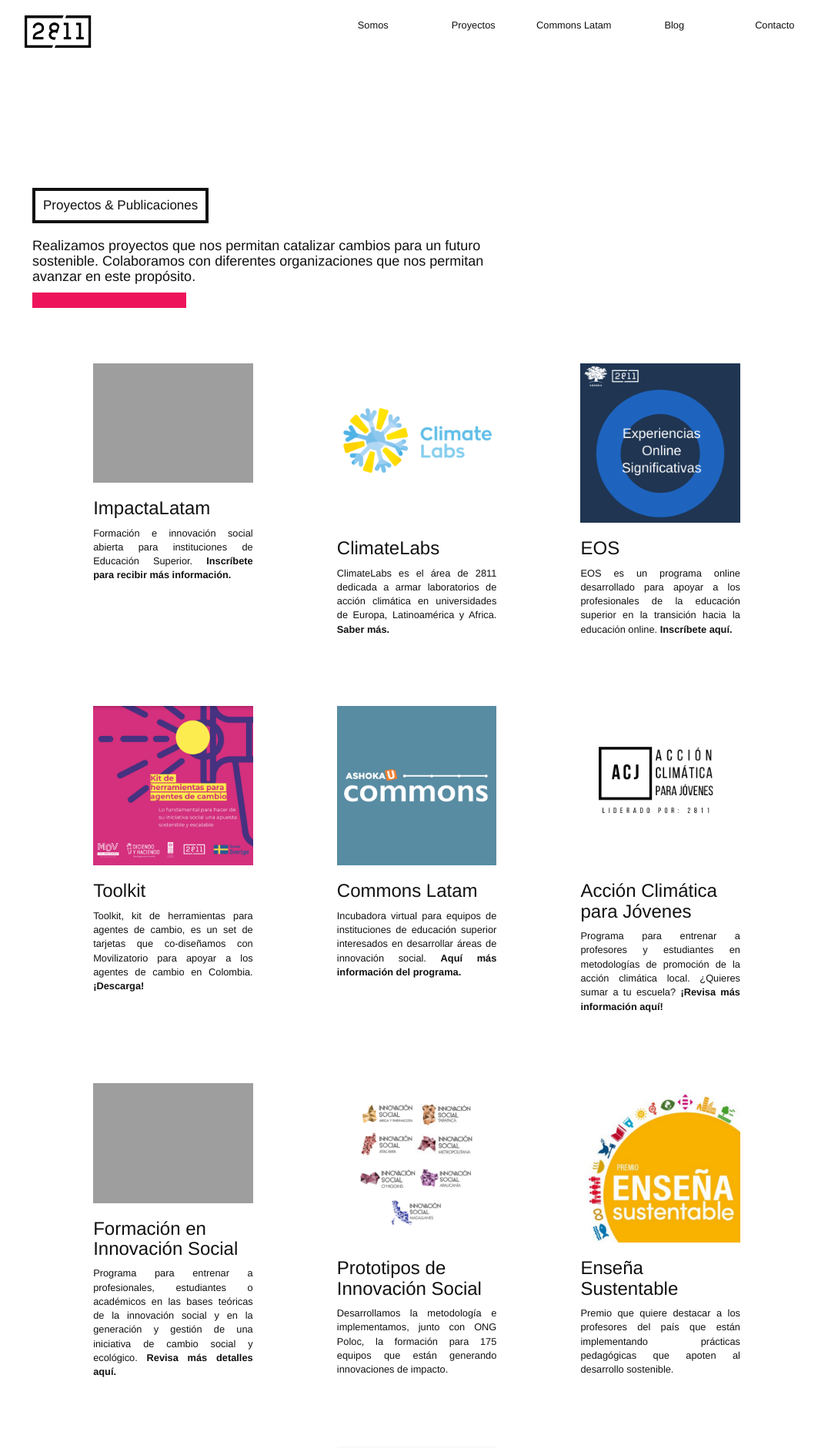
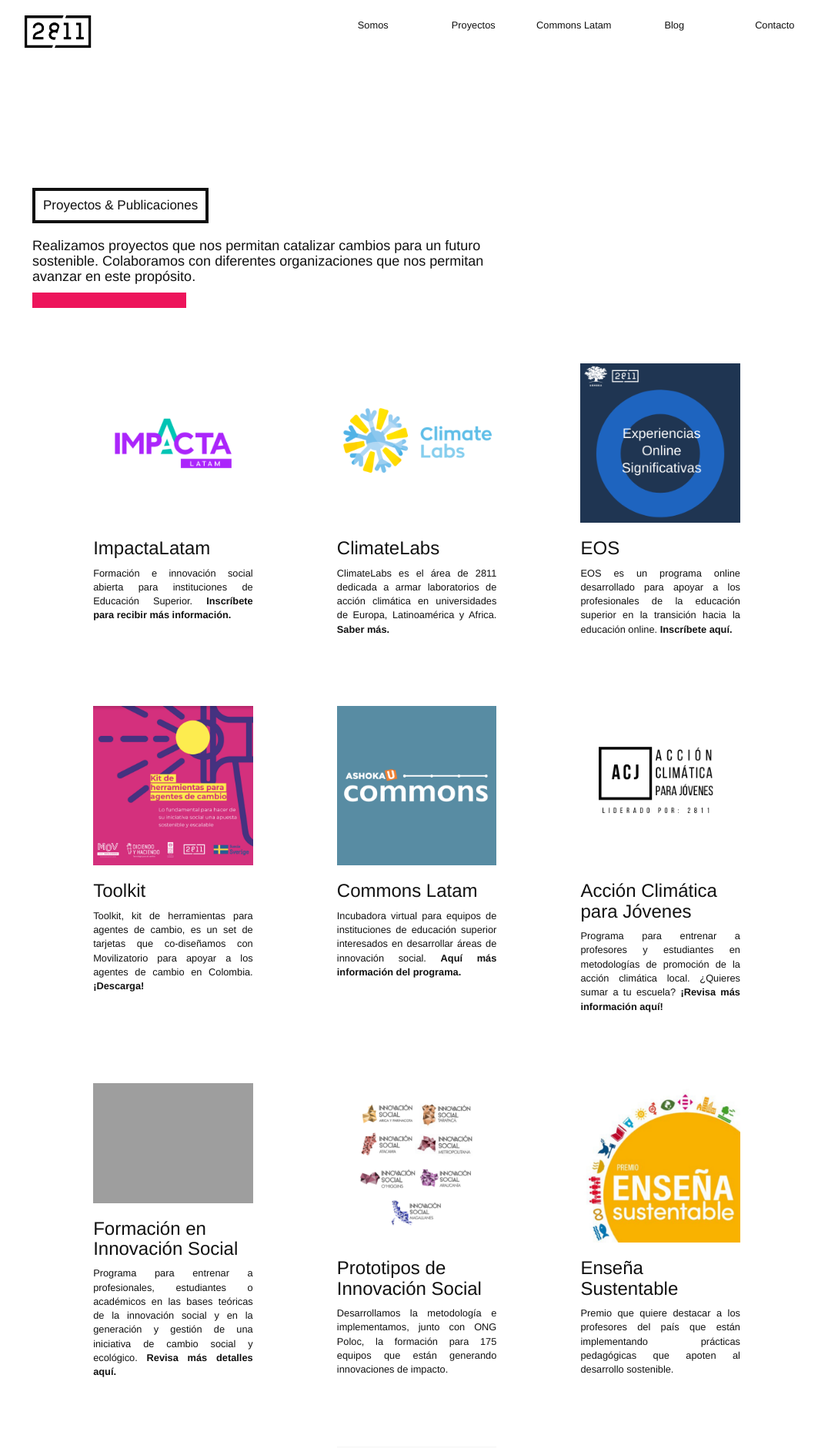
Before and after one commit to 2811Chile/2811Chile.github.io, a Jekyll site: the page built from trabajos.md, in a window 1280 px wide. Shown: the top 1890 px of the page at 77% size, without its empty margins (138-1201 px from the left). Built offline with Jekyll 4.4.1, drawn with Linux system fonts in a browser that asks for light colours; nearby versions of some CDN libraries; some web fonts are replaced.

Commit message:
Updated Impactalatam

```diff
--- a/_proyectos/impactalatam.markdown
+++ b/_proyectos/impactalatam.markdown
@@ -3,7 +3,7 @@
 date: 2015-05-07 00:47:00 Z
 nombre: ImpactaLatam
 link: https://2811.cl/2020/05/08/impactalatam/
-imagen: "/uploads/Pagina%202811%20(1)-1078ec.png"
+imagen: "/uploads/15.png"
 ---
 
 Formación e innovación social abierta para instituciones de Educación Superior.  **[Inscríbete para recibir más información. ](https://docs.google.com/forms/d/1qNSNJJ1qEG0vxBpj-lH85Fk4UPS3ceqApCt3vYw6y9M/viewform?edit_requested=true)**
```
